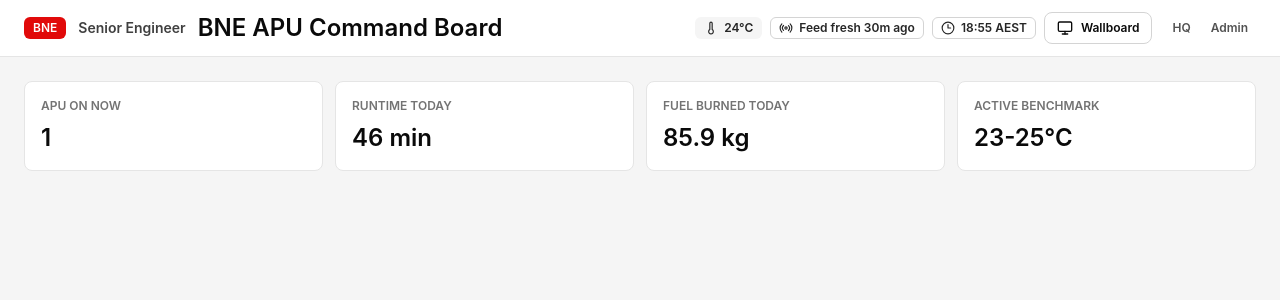
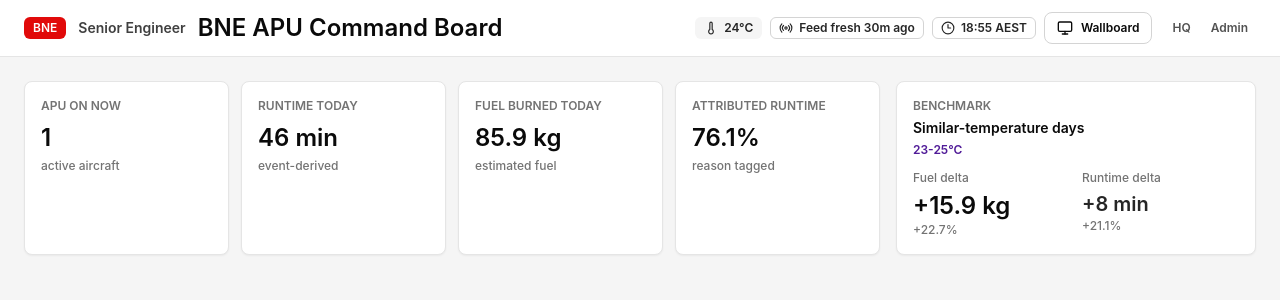
Before and after one commit to ben-dowden/APU-Alerting-Dashboard, a Next.js app: page /senior/bne in a window 1280 px wide. Shown: the top 300 px of the page. Built offline with nearby package versions, Linux system fonts and the light colour scheme.

Commit message:
feat-add-scorecard-benchmark-band

```diff
--- a/components/senior/bne-command-board.tsx
+++ b/components/senior/bne-command-board.tsx
@@ -10,6 +10,7 @@ import {
 } from "@/lib/read-models";
 
 import { CommandBar } from "./command-bar";
+import { ScorecardBenchmarkBand } from "./scorecard-benchmark-band";
 
 const boardNowIso = "2026-05-22T08:55:00.000Z";
 
@@ -70,26 +71,7 @@ export function BneCommandBoard() {
       />
 
       <main className="mx-auto flex w-full max-w-[1600px] flex-col gap-5 px-4 py-4 sm:px-6 lg:py-6">
-        <section className="grid gap-3 sm:grid-cols-2 lg:grid-cols-4" aria-label="Board adapter preview">
-          <div className="rounded-product border border-neutral-200 bg-white p-4">
-            <p className="text-xs font-semibold uppercase tracking-normal text-neutral-500">APU on now</p>
-            <p className="mt-2 text-2xl font-semibold">{scorecard.activeApuCount}</p>
-          </div>
-          <div className="rounded-product border border-neutral-200 bg-white p-4">
-            <p className="text-xs font-semibold uppercase tracking-normal text-neutral-500">Runtime today</p>
-            <p className="mt-2 text-2xl font-semibold">{scorecard.runtimeMinutesToday} min</p>
-          </div>
-          <div className="rounded-product border border-neutral-200 bg-white p-4">
-            <p className="text-xs font-semibold uppercase tracking-normal text-neutral-500">Fuel burned today</p>
-            <p className="mt-2 text-2xl font-semibold">{scorecard.estimatedFuelKgToday} kg</p>
-          </div>
-          <div className="rounded-product border border-neutral-200 bg-white p-4">
-            <p className="text-xs font-semibold uppercase tracking-normal text-neutral-500">Active benchmark</p>
-            <p className="mt-2 text-2xl font-semibold">
-              {benchmarkPanel.activeComparison.temperatureBandLabel}
-            </p>
-          </div>
-        </section>
+        <ScorecardBenchmarkBand benchmark={benchmarkPanel} scorecard={scorecard} />
       </main>
     </div>
   );
--- /dev/null
+++ b/components/senior/scorecard-benchmark-band.tsx
@@ -0,0 +1,83 @@
+import type { BenchmarkPanel, DailyScorecard } from "@/lib/read-models";
+import { Card, CardContent } from "@/components/ui/card";
+
+type ScorecardBenchmarkBandProps = {
+  scorecard: DailyScorecard;
+  benchmark: BenchmarkPanel;
+};
+
+const formatSigned = (value: number) => (value > 0 ? `+${value}` : `${value}`);
+
+export function ScorecardBenchmarkBand({ scorecard, benchmark }: ScorecardBenchmarkBandProps) {
+  const metrics = [
+    { label: "APU on now", value: `${scorecard.activeApuCount}`, detail: "active aircraft" },
+    { label: "Runtime today", value: `${scorecard.runtimeMinutesToday} min`, detail: "event-derived" },
+    { label: "Fuel burned today", value: `${scorecard.estimatedFuelKgToday} kg`, detail: "estimated fuel" },
+    { label: "Attributed runtime", value: `${scorecard.attributedRuntimePercent}%`, detail: "reason tagged" },
+  ];
+  const activeComparison = benchmark.activeComparison;
+
+  return (
+    <div className="grid gap-4 xl:grid-cols-[minmax(0,1fr)_360px]">
+      <section aria-label="Daily scorecard" className="grid gap-3 sm:grid-cols-2 lg:grid-cols-4">
+        {metrics.map((metric) => (
+          <Card key={metric.label}>
+            <CardContent className="p-4">
+              <p
+                className="text-xs font-semibold uppercase tracking-normal text-neutral-500"
+                data-testid="scorecard-label"
+              >
+                {metric.label}
+              </p>
+              <p className="mt-2 text-2xl font-semibold tracking-normal text-neutral-950">
+                {metric.value}
+              </p>
+              <p className="mt-1 text-xs font-medium text-neutral-500">{metric.detail}</p>
+            </CardContent>
+          </Card>
+        ))}
+      </section>
+
+      <section aria-label="Benchmark comparison">
+        <Card className="h-full">
+          <CardContent className="flex h-full flex-col gap-3 p-4">
+            <div>
+              <p className="text-xs font-semibold uppercase tracking-normal text-neutral-500">
+                Benchmark
+              </p>
+              <p className="mt-1 text-sm font-semibold text-neutral-950">
+                {activeComparison.basisLabel}
+              </p>
+              {activeComparison.temperatureBandLabel ? (
+                <p className="mt-1 text-xs font-semibold text-virgin-purple">
+                  {activeComparison.temperatureBandLabel}
+                </p>
+              ) : null}
+            </div>
+
+            <div className="grid grid-cols-2 gap-3">
+              <div>
+                <p className="text-xs font-medium text-neutral-500">Fuel delta</p>
+                <p className="mt-1 text-2xl font-semibold text-neutral-950">
+                  {formatSigned(activeComparison.fuelDeltaKg)} kg
+                </p>
+                <p className="text-xs font-medium text-neutral-500">
+                  {formatSigned(activeComparison.fuelDeltaPercent)}%
+                </p>
+              </div>
+              <div>
+                <p className="text-xs font-medium text-neutral-500">Runtime delta</p>
+                <p className="mt-1 text-xl font-semibold text-neutral-800">
+                  {formatSigned(activeComparison.runtimeDeltaMinutes)} min
+                </p>
+                <p className="text-xs font-medium text-neutral-500">
+                  {formatSigned(activeComparison.runtimeDeltaPercent)}%
+                </p>
+              </div>
+            </div>
+          </CardContent>
+        </Card>
+      </section>
+    </div>
+  );
+}
```
Also changed, not shown: 1 other file (tests, documents, lock files or other folders).
